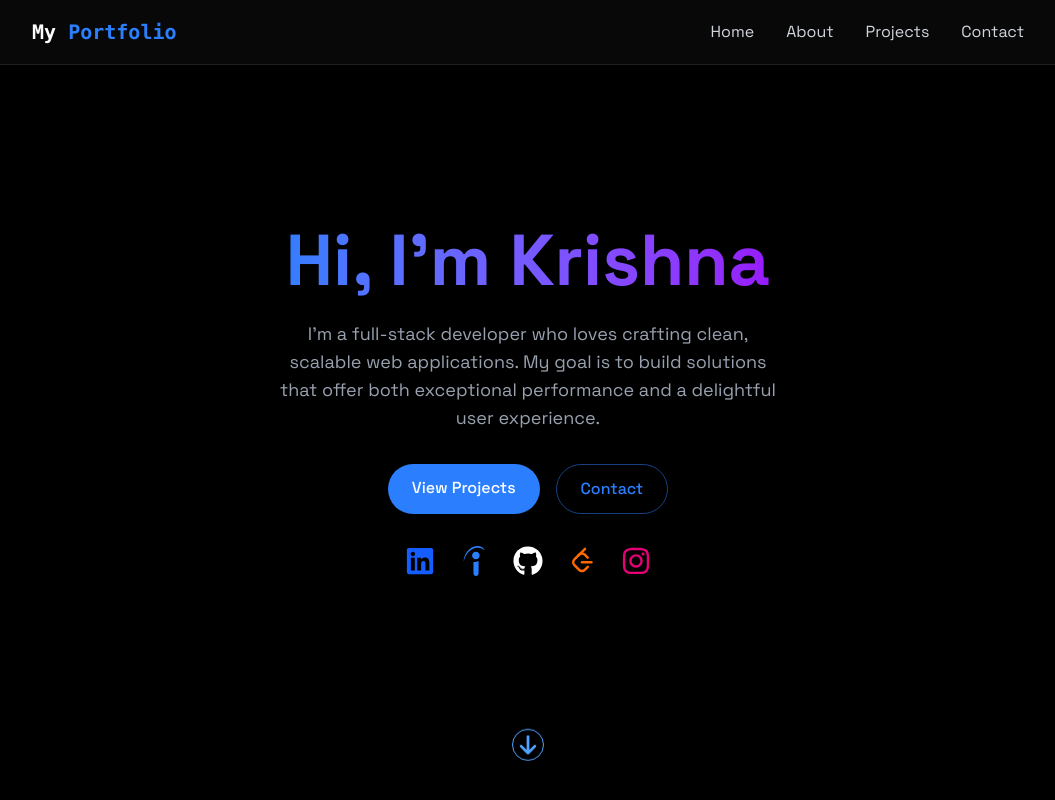
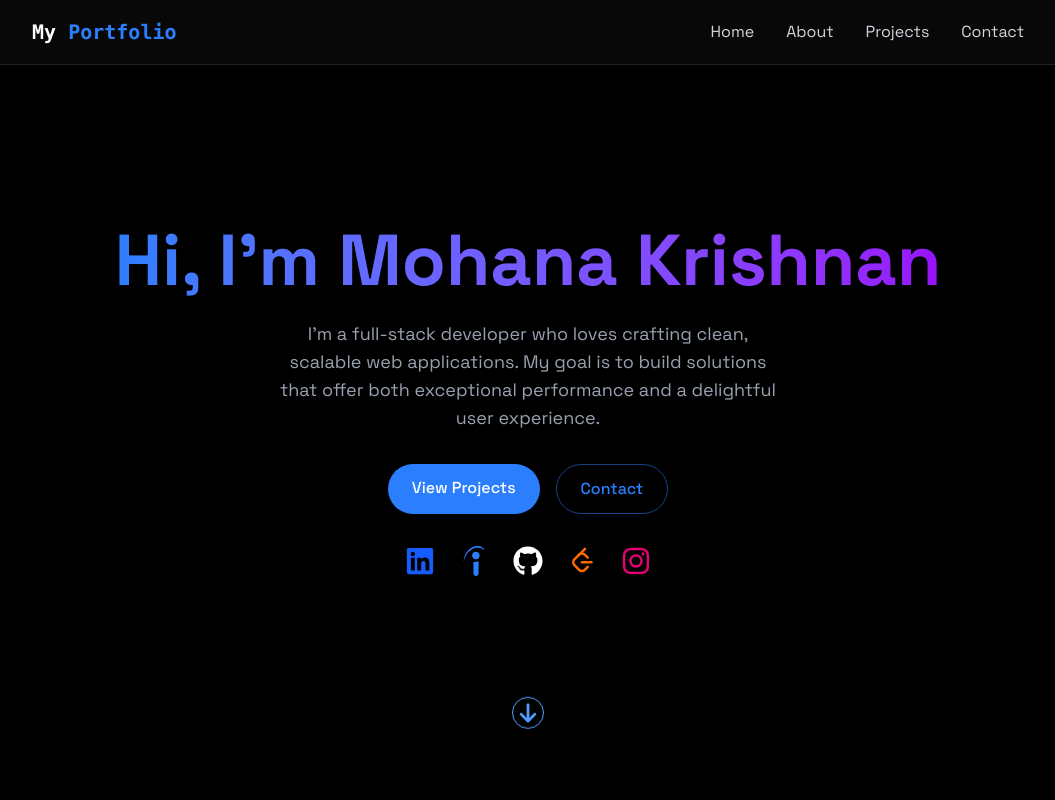
Before and after one commit to krishnadev21/portfolio, a React (Vite) app: page / in a window 1280 px wide. Shown: the top 800 px of the page, without its empty margins (112-1167 px from the left). Built offline with nearby package versions, Linux system fonts and the light colour scheme.

Commit message:
first commit

```diff
--- a/src/components/section/Home.jsx
+++ b/src/components/section/Home.jsx
@@ -18,7 +18,7 @@ export const Home = () => {
       <RevealOnScroll>
         <div className="text-center z-10 px-4">
           <h1 className="text-5xl md:text-7xl font-bold mb-6 bg-gradient-to-r from-blue-500 to-purple-600 bg-clip-text text-transparent leading-right">
-            Hi, I'm Krishna
+            Hi, I'm Mohana Krishnan
           </h1>
           <p className="text-gray-400 text-lg mb-8 max-w-lg mx-auto">
             I'm a full-stack developer who loves crafting clean, scalable web
@@ -94,7 +94,7 @@ export const Home = () => {
         </div>
       </RevealOnScroll>
       {/* Animated Bounce Arrow - Outside RevealOnScroll but inside section */}
-      <div className="absolute bottom-8 left-1/2 transform -translate-x-1/2">
+      <div className="absolute bottom-16 left-1/2 transform -translate-x-1/2">
         <FaArrowDown
           className="text-blue-400 border rounded-full p-1 animate-bounce h-8 w-8"
           aria-hidden="true"
```
